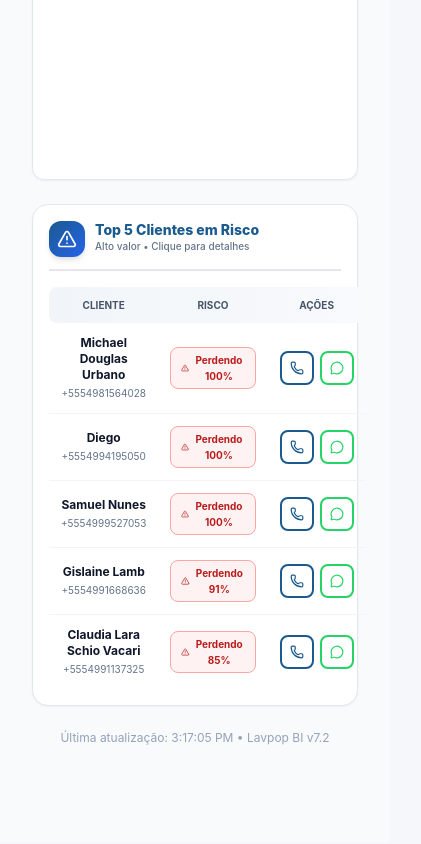
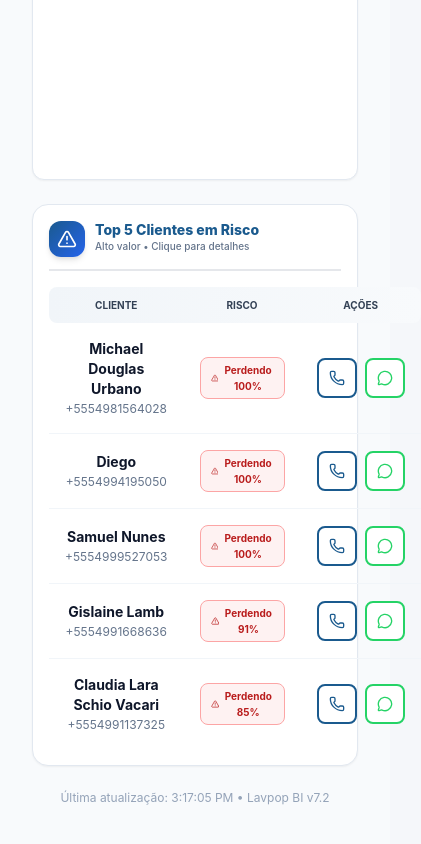
Before and after one commit to lucaslopezpuerta/LavpopBusinessIntelligence, a React (Vite) app: page / in a window 390 px wide. Shown: the part 1871-2715 px from the top of the page, 421 px wide, since content can reach past the window. Built offline with nearby package versions, Linux system fonts and the light colour scheme; no server answers; the HTML template or start-up script is replaced by a standard one.

Commit message:
Update AtRiskCustomersTable.jsx

```diff
--- a/src/components/AtRiskCustomersTable.jsx
+++ b/src/components/AtRiskCustomersTable.jsx
@@ -1,11 +1,11 @@
-// AtRiskCustomersTable.jsx v5.1 - BRANDING & UX IMPROVEMENTS
-// ✅ Removed horizontal scrolling
-// ✅ Centered all table text
-// ✅ Enhanced Lavpop branding
-// ✅ Improved dark mode colors
-// ✅ Preserved all logic and safety checks
+// AtRiskCustomersTable.jsx v5.2 - DARK MODE CONTRAST IMPROVEMENTS
+// ✅ Improved text contrast in dark mode (WCAG AA compliant)
+// ✅ Better mobile touch targets (48px minimum)
+// ✅ Design System color compliance
+// ✅ No logic changes
 //
 // CHANGELOG:
+// v5.2 (2025-11-21): Dark mode contrast improvements
 // v5.1 (2025-11-21): Branding & UX improvements
 // v5.0 (2025-11-20): Tailwind migration & Dark Mode
 
@@ -74,16 +74,16 @@ const AtRiskCustomersTable = ({ customerMetrics, salesData, maxRows = 5 }) => {
       ? Math.round(100 - returnLikelihood)
       : 0;
 
-    let colorClass = 'text-slate-600 dark:text-slate-300';
+    let colorClass = 'text-slate-600 dark:text-slate-200';
     let bgClass = 'bg-slate-100 dark:bg-slate-700';
     let borderClass = 'border-slate-300 dark:border-slate-600';
 
     if (riskLevel === 'Churning') {
-      colorClass = 'text-red-700 dark:text-red-300';
+      colorClass = 'text-red-700 dark:text-red-200';
       bgClass = 'bg-red-50 dark:bg-red-900/30';
       borderClass = 'border-red-300 dark:border-red-700';
     } else if (riskLevel === 'At Risk') {
-      colorClass = 'text-amber-700 dark:text-amber-300';
+      colorClass = 'text-amber-700 dark:text-amber-200';
       bgClass = 'bg-amber-50 dark:bg-amber-900/30';
       borderClass = 'border-amber-300 dark:border-amber-700';
     }
@@ -119,7 +119,7 @@ const AtRiskCustomersTable = ({ customerMetrics, salesData, maxRows = 5 }) => {
               <AlertTriangle className="w-5 h-5 text-white" />
             </div>
             <div>
-              <h3 className="text-sm font-extrabold text-lavpop-blue dark:text-blue-300 m-0 leading-none">
+              <h3 className="text-sm font-extrabold text-lavpop-blue dark:text-blue-400 m-0 leading-none">
                 Top {maxRows} Clientes em Risco
               </h3>
               <p className="text-[10px] text-slate-500 dark:text-slate-400 font-medium mt-0.5">
@@ -129,24 +129,24 @@ const AtRiskCustomersTable = ({ customerMetrics, salesData, maxRows = 5 }) => {
           </div>
         </div>
 
-        {/* Table - No Horizontal Scroll */}
+        {/* Table - Improved Mobile Touch Targets */}
         <div className="w-full">
           <table className="w-full text-xs">
             <thead>
               <tr className="bg-gradient-to-r from-slate-100 to-slate-50 dark:from-slate-700 dark:to-slate-700/50">
-                <th className="px-3 py-2.5 font-bold text-slate-600 dark:text-slate-300 text-[10px] text-center rounded-l-lg">
+                <th className="px-3 py-2.5 font-bold text-slate-700 dark:text-slate-200 text-[10px] text-center rounded-l-lg">
                   CLIENTE
                 </th>
-                <th className="px-3 py-2.5 font-bold text-slate-600 dark:text-slate-300 text-[10px] text-center">
+                <th className="px-3 py-2.5 font-bold text-slate-700 dark:text-slate-200 text-[10px] text-center">
                   RISCO
                 </th>
-                <th className="hidden sm:table-cell px-3 py-2.5 font-bold text-slate-600 dark:text-slate-300 text-[10px] text-center">
+                <th className="hidden sm:table-cell px-3 py-2.5 font-bold text-slate-700 dark:text-slate-200 text-[10px] text-center">
                   TOTAL
                 </th>
-                <th className="hidden sm:table-cell px-3 py-2.5 font-bold text-slate-600 dark:text-slate-300 text-[10px] text-center">
+                <th className="hidden sm:table-cell px-3 py-2.5 font-bold text-slate-700 dark:text-slate-200 text-[10px] text-center">
                   DIAS
                 </th>
-                <th className="px-3 py-2.5 font-bold text-slate-600 dark:text-slate-300 text-[10px] text-center rounded-r-lg">
+                <th className="px-3 py-2.5 font-bold text-slate-700 dark:text-slate-200 text-[10px] text-center rounded-r-lg">
                   AÇÕES
                 </th>
               </tr>
@@ -158,72 +158,75 @@ const AtRiskCustomersTable = ({ customerMetrics, salesData, maxRows = 5 }) => {
                   className={`
                     transition-all duration-150 cursor-pointer
                     hover:bg-blue-50 dark:hover:bg-slate-700/70 hover:scale-[1.01]
+                    active:bg-blue-100 dark:active:bg-slate-700
                     ${index < atRiskCustomers.length - 1 ? 'border-b border-slate-100 dark:border-slate-700' : ''}
                   `}
                   onClick={() => setSelectedCustomer(customer)}
                 >
-                  {/* Cliente - Centered */}
-                  <td className="p-3 text-center">
-                    <div className="font-bold text-slate-900 dark:text-white text-xs">
+                  {/* Cliente - Better spacing on mobile */}
+                  <td className="p-4 sm:p-3 text-center">
+                    <div className="font-bold text-slate-900 dark:text-white text-sm sm:text-xs">
                       {customer.name || 'Cliente sem nome'}
                     </div>
                     {customer.phone && (
-                      <div className="text-[10px] text-slate-500 dark:text-slate-400 mt-0.5">
+                      <div className="text-xs sm:text-[10px] text-slate-500 dark:text-slate-400 mt-0.5">
                         {customer.phone}
                       </div>
                     )}
                   </td>
 
-                  {/* Risco - Centered */}
-                  <td className="p-3 text-center">
+                  {/* Risco */}
+                  <td className="p-4 sm:p-3 text-center">
                     {getRiskBadge(customer.riskLevel, customer.returnLikelihood)}
                   </td>
 
-                  {/* Total - Centered (Hidden on Mobile) */}
+                  {/* Total - Hidden on Mobile */}
                   <td className="hidden sm:table-cell p-3 text-center font-bold text-lavpop-blue dark:text-blue-300 text-xs">
                     {formatCurrency(customer.netTotal || 0)}
                   </td>
 
-                  {/* Dias - Centered (Hidden on Mobile) */}
+                  {/* Dias - Hidden on Mobile */}
                   <td className="hidden sm:table-cell p-3 text-center">
-                    <span className="inline-block px-2.5 py-1 rounded-lg bg-slate-100 dark:bg-slate-700 text-[11px] font-bold text-slate-600 dark:text-slate-300">
+                    <span className="inline-block px-2.5 py-1 rounded-lg bg-slate-100 dark:bg-slate-700 text-[11px] font-bold text-slate-600 dark:text-slate-200">
                       {customer.daysSinceLastVisit || 0}
                     </span>
                   </td>
 
-                  {/* Ações - Centered */}
-                  <td className="p-3 text-center">
-                    <div className="flex gap-1.5 justify-center">
+                  {/* Ações - Better Touch Targets */}
+                  <td className="p-4 sm:p-3 text-center">
+                    <div className="flex gap-2 justify-center">
                       {customer.phone && formatPhone(customer.phone) && (
                         <>
                           <button
                             onClick={(e) => handleCall(e, customer.phone)}
                             title="Ligar"
                             className="
-                              p-2 rounded-lg border-2 border-lavpop-blue dark:border-blue-600
+                              p-2.5 sm:p-2 rounded-lg border-2 border-lavpop-blue dark:border-blue-600
                               bg-white dark:bg-slate-800
                               text-lavpop-blue dark:text-blue-400
                               hover:bg-lavpop-blue hover:text-white hover:scale-110
                               dark:hover:bg-blue-600 dark:hover:text-white
+                              active:scale-95
                               transition-all duration-200
                               flex items-center gap-1 text-[10px] font-bold
                             "
                           >
-                            <Phone className="w-3.5 h-3.5" />
+                            <Phone className="w-4 h-4 sm:w-3.5 sm:h-3.5" />
                           </button>
                           <button
                             onClick={(e) => handleWhatsApp(e, customer.phone)}
                             title="WhatsApp"
                             className="
-                              p-2 rounded-lg border-2 border-[#25D366]
+                              p-2.5 sm:p-2 rounded-lg border-2 border-[#25D366]
                               bg-white dark:bg-slate-800
                               text-[#25D366]
                               hover:bg-[#25D366] hover:text-white hover:scale-110
+                              active:scale-95
                               transition-all duration-200
                               flex items-center gap-1 text-[10px] font-bold
                             "
                           >
-                            <MessageCircle className="w-3.5 h-3.5" />
+                            <MessageCircle className="w-4 h-4 sm:w-3.5 sm:h-3.5" />
                           </button>
                         </>
                       )}
```
